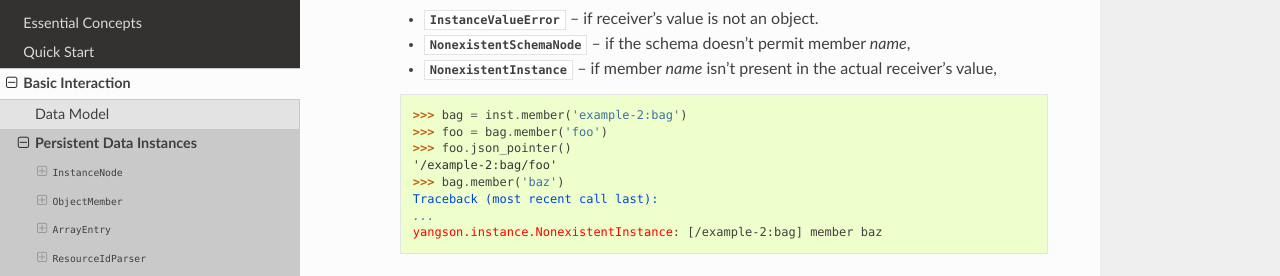
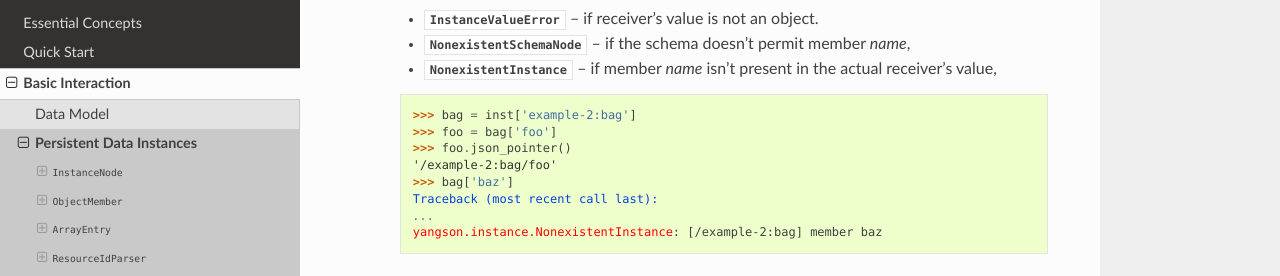
Before and after one commit to CZ-NIC/yangson, a Sphinx documentation site: the page built from docs/instance.rst, in a window 1280 px wide and 1400 px high, scrolled down 3001 px. Shown: the part 152-428 px from the top of the window. Built offline with Sphinx 7.4.7 and the Read the Docs theme 2.0.0, drawn with Linux system fonts in a browser that asks for light colours; some of the changed text lies outside the part shown.

Commit message:
Implement InstanceNode::__getitem__.

```diff
--- a/docs/instance.rst
+++ b/docs/instance.rst
@@ -207,11 +207,11 @@ __ http://www.sphinx-doc.org/en/stable/ext/doctest.html
 
       .. doctest::
 
-	 >>> bag = inst.member('example-2:bag')
-	 >>> foo = bag.member('foo')
+	 >>> bag = inst['example-2:bag']
+	 >>> foo = bag['foo']
 	 >>> foo.json_pointer()
 	 '/example-2:bag/foo'
-	 >>> bag.member('baz')
+	 >>> bag['baz']
 	 Traceback (most recent call last):
 	 ...
 	 yangson.instance.NonexistentInstance: [/example-2:bag] member baz
@@ -356,7 +356,7 @@ __ http://www.sphinx-doc.org/en/stable/ext/doctest.html
 
       .. doctest::
 
-	 >>> ebar = bag.member('bar').update(False)
+	 >>> ebar = bag['bar'].update(False)
 	 >>> ebar.value
 	 False
 
@@ -366,7 +366,7 @@ __ http://www.sphinx-doc.org/en/stable/ext/doctest.html
       flag is set, the :meth:`update` method “cooks” the raw value
       first into the Python's :class:`decimal.Decimal` type.
 
-      >>> e3baz = e2bag.member('baz').update_from_raw('2.7182818')
+      >>> e3baz = e2bag['baz'].update_from_raw('2.7182818')
       >>> e3baz.value
       Decimal('2.7182818')
 
@@ -458,7 +458,7 @@ __ http://www.sphinx-doc.org/en/stable/ext/doctest.html
 
       .. doctest::
 
-	 >>> e2foo6 = e2bag.member('foo').entry(0)
+	 >>> e2foo6 = e2bag['foo'][0]
 	 >>> bad2 = e2foo6.update(
 	 ... {'number': 42, 'in-words': 'forty-two'}, raw=True).top()
 	 >>> bad2.validate()
@@ -490,7 +490,7 @@ __ http://www.sphinx-doc.org/en/stable/ext/doctest.html
 
       .. doctest::
 
-	 >>> wd.member('example-2:bag').member('baz').raw_value()
+	 >>> wd['example-2:bag']['baz'].raw_value()
 	 '0.0'
 
 .. autoclass:: RootNode(value: Value, schema_node: SchemaNode, timestamp: datetime.datetime)
--- a/docs/quickstart.rst
+++ b/docs/quickstart.rst
@@ -173,7 +173,7 @@ So let's see if that default value is in place:
 
 .. doctest::
 
-   >>> iwd.member('example-2:bag').member('baz').value
+   >>> iwd['example-2:bag']['baz'].value
    Decimal('0E-7')
 
 Indeed it is – ``Decimal('0E-7')`` is just a fancy way of writing
@@ -184,7 +184,7 @@ However, if we try the same for the other data tree, we don't find the
 
 .. doctest::
 
-   >>> i2wd.member('example-2:bag').member('baz').value
+   >>> i2wd['example-2:bag']['baz'].value
    Traceback (most recent call last):
    ...
    yangson.instance.NonexistentInstance: [/example-2:bag] member baz
--- a/docs/xpath.rst
+++ b/docs/xpath.rst
@@ -131,7 +131,7 @@ The module also defines the following exceptions:
 
 .. doctest::
 
-   >>> fref = inst.member("example-4-a:bag").member("example-4-b:fooref")
+   >>> fref = inst["example-4-a:bag"]["example-4-b:fooref"]
    >>> xp = 'deref(.)/../../quux[2]/preceding-sibling::quux = 3.1415'
    >>> cxp = XPathParser(xp, ('example-4-b', '')).parse()
    >>> print(cxp, end='')
```
Also changed, not shown: other parts of docs/instance.rst (+1 -1 lines), 3 other files.
